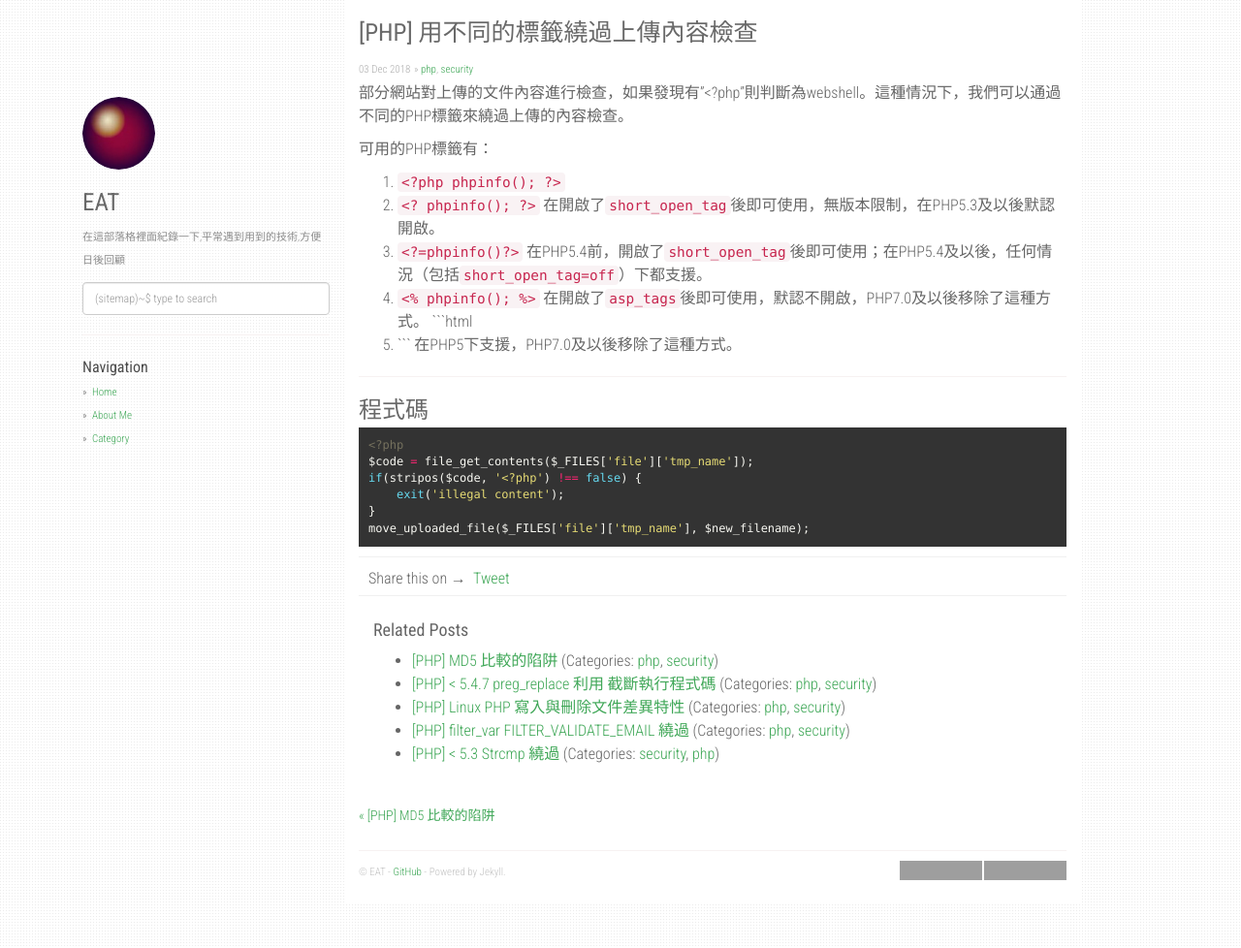
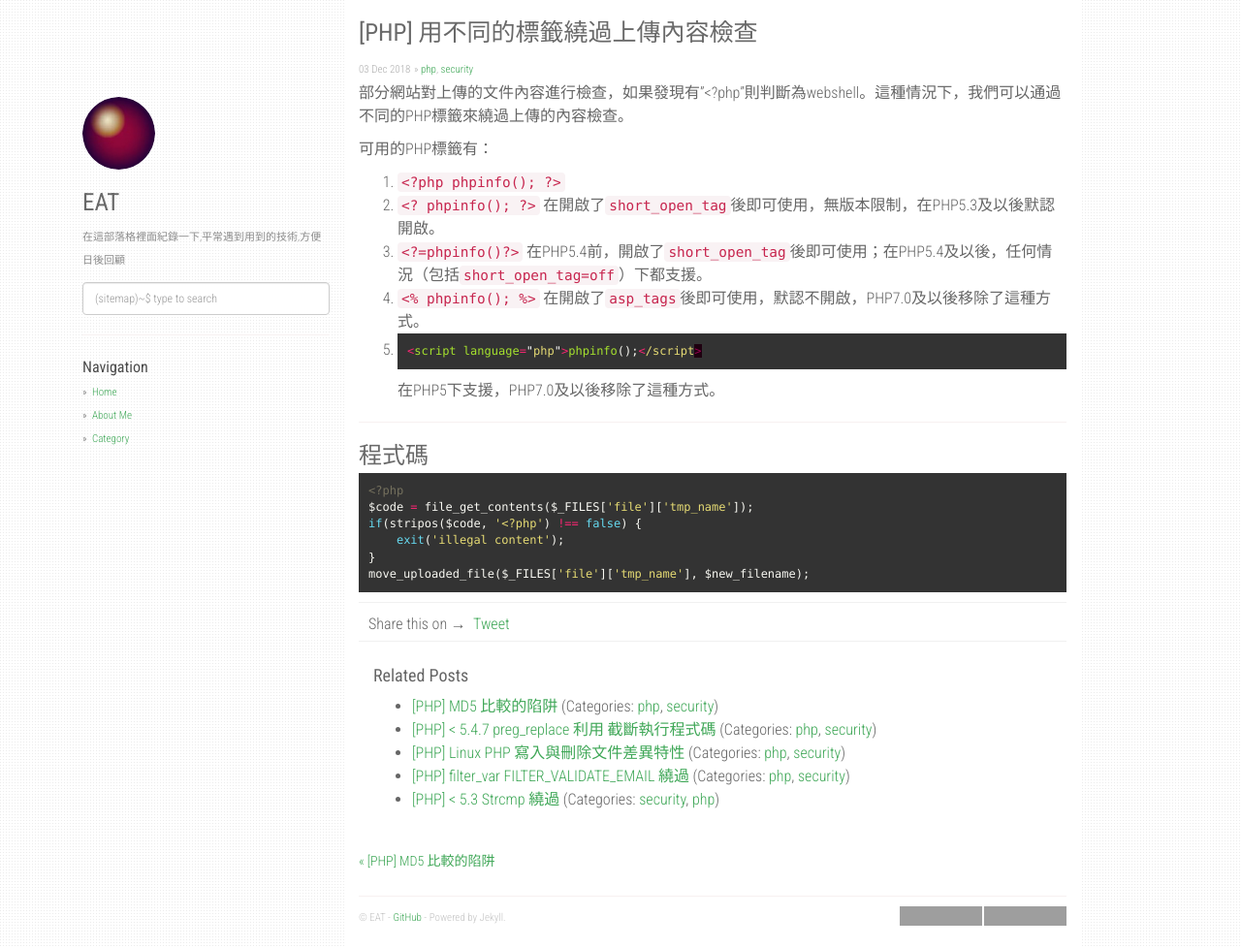
Before and after one commit to dyeat/dyeat.github.io, a Jekyll site: the page built from _posts/2018-12-03-用不同的標籤繞過上傳內容檢查.md, in a window 1280 px wide and 978 px high. Shown: the whole window at 97% size. Built offline with Jekyll 4.4.1, drawn with Linux system fonts in a browser that asks for light colours; nearby versions of some CDN libraries; comment, search, counter and statistics services are not loaded; grey boxes are pictures that could not be loaded.

Commit message:
修改語法

````diff
--- a/_posts/2018-12-03-用不同的標籤繞過上傳內容檢查.md
+++ b/_posts/2018-12-03-用不同的標籤繞過上傳內容檢查.md
@@ -15,8 +15,9 @@ tags: [php, security]
 2.  `<? phpinfo(); ?>` 在開啟了`short_open_tag`後即可使用，無版本限制，在PHP5.3及以後默認開啟。
 3. `<?=phpinfo()?>` 在PHP5.4前，開啟了`short_open_tag`後即可使用；在PHP5.4及以後，任何情況（包括`short_open_tag=off`）下都支援。
 4. `<% phpinfo(); %>` 在開啟了`asp_tags`後即可使用，默認不開啟，PHP7.0及以後移除了這種方式。
-```html
-5. <script language="php">phpinfo();</script>
+5.
+```javascript
+<script language="php">phpinfo();</script>
 ```
 在PHP5下支援，PHP7.0及以後移除了這種方式。
 
````
